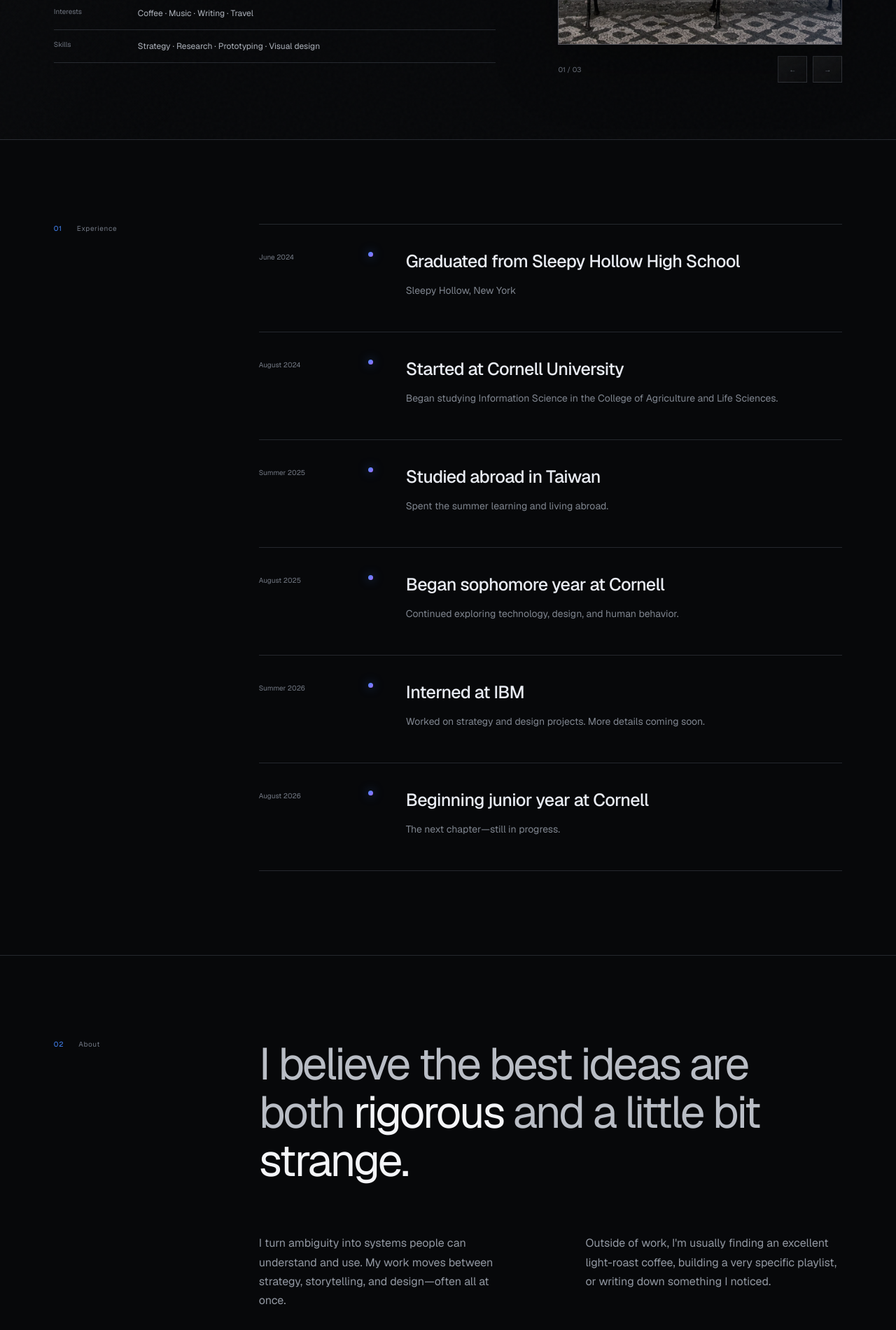
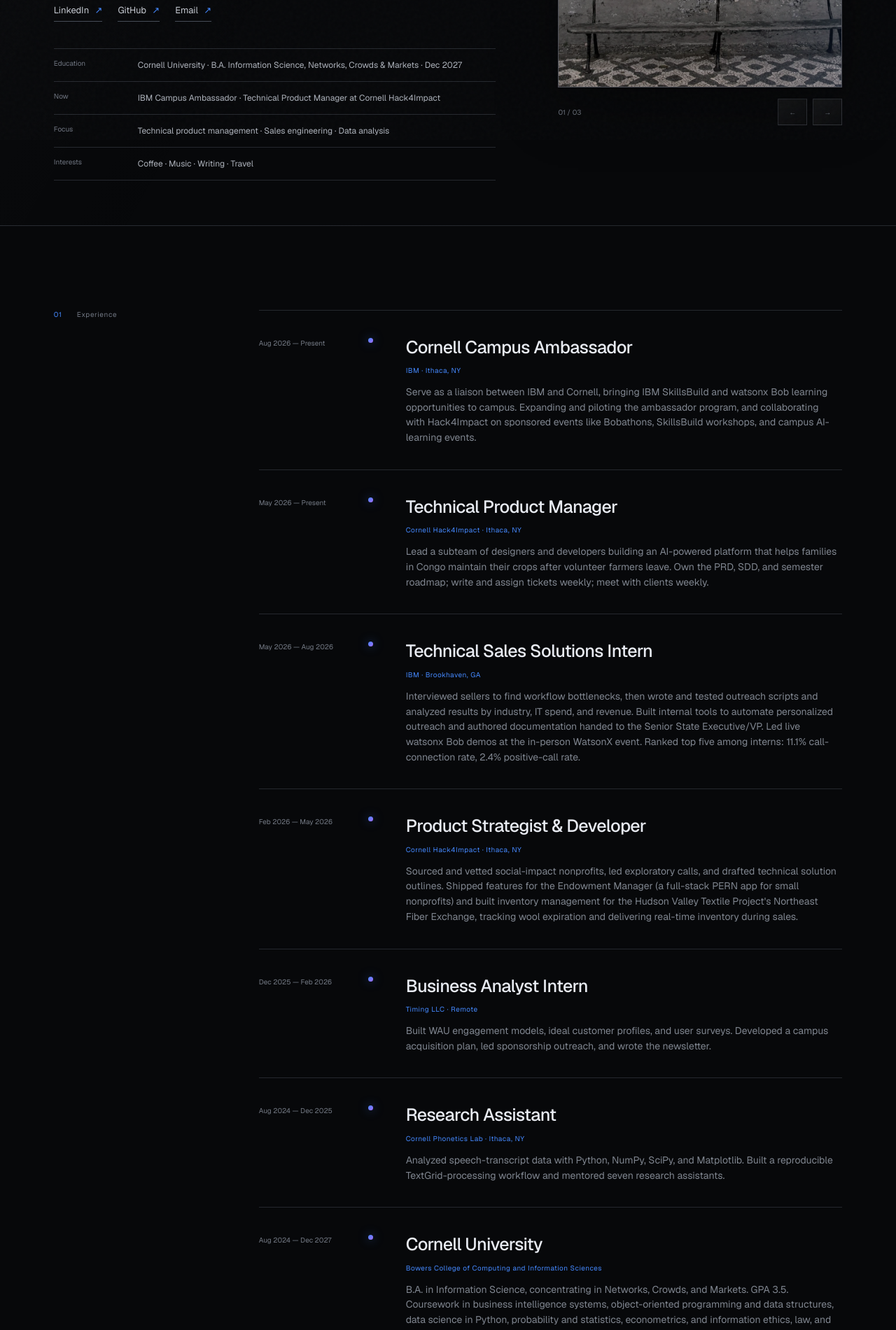
Before and after one commit to nysdey/personal-website, a Next.js app: page / in a window 1280 px wide. Shown: the part 600-2501 px from the top of the page at 70% size. Built offline with nearby package versions, Linux system fonts and the light colour scheme.

Commit message:
added resume content

```diff
--- a/app/globals.css
+++ b/app/globals.css
@@ -63,7 +63,7 @@ h1 > span { font-family: inherit; font-weight: inherit; color: var(--violet); ba
 .carousel-controls button { width: 42px; height: 38px; border: 1px solid var(--line); background: linear-gradient(145deg,rgba(255,255,255,.07),rgba(255,255,255,.015)); cursor: pointer; transition: border-color .2s, color .2s; }
 .carousel-controls button:hover { border-color: #727986; color: #fff; }
 
-.profile-section, .dispatches, .experience-section { display: grid; grid-template-columns: 26% 1fr; padding: 120px 6vw; border-bottom: 1px solid var(--line); }
+.profile-section, .dispatches, .experience-section, .toolkit-section, .leadership-section { display: grid; grid-template-columns: 26% 1fr; padding: 120px 6vw; border-bottom: 1px solid var(--line); }
 .section-label { font: 10px var(--font-geist-sans); letter-spacing: .07em; color: #737985; }
 .section-label span { color: var(--blue); margin-right: 18px; }
 .profile-copy { max-width: 960px; }
@@ -75,7 +75,8 @@ h1 > span { font-family: inherit; font-weight: inherit; color: var(--violet); ba
 .timeline-item::before { content: ""; position: absolute; left: 156px; top: 39px; width: 7px; height: 7px; border-radius: 50%; background: linear-gradient(135deg,var(--blue),var(--violet)); box-shadow: 0 0 14px rgba(69,137,255,.5); }
 .timeline-item:hover { padding-left: 12px; background: linear-gradient(90deg,rgba(69,137,255,.055),transparent 65%); }
 .timeline-item time { color: #747a85; font: 10px var(--font-geist-sans); padding-top: 6px; }
-.timeline-item h2 { margin: 0 0 12px; font-size: 25px; font-weight: 500; letter-spacing: -.025em; }
+.timeline-item h2 { margin: 0 0 8px; font-size: 25px; font-weight: 500; letter-spacing: -.025em; }
+.timeline-item small { display: block; margin-bottom: 14px; color: var(--blue); font: 10px var(--font-geist-sans); letter-spacing: .05em; }
 .timeline-item p { color: #7f858f; line-height: 1.55; margin: 0; max-width: 620px; font-size: 14px; }
 .text-link { border: 0; border-bottom: 1px solid #696f7a; background: transparent; margin-top: 40px; padding: 0 0 9px; cursor: pointer; }
 .text-link span { color: var(--blue); margin-left: 20px; }
@@ -86,6 +87,18 @@ h1 > span { font-family: inherit; font-weight: inherit; color: var(--violet); ba
 .signal-card > span { font: 10px var(--font-geist-sans); color: #515761; }
 .signal-card small { display: block; margin-top: 75px; color: #6f7580; letter-spacing: .06em; font: 9px var(--font-geist-sans); }
 .signal-card p { font-size: 20px; letter-spacing: -.025em; max-width: 240px; }
+.toolkit-grid { margin: 0; border-top: 1px solid var(--line); max-width: 960px; }
+.toolkit-grid div { display: grid; grid-template-columns: 200px 1fr; gap: 30px; padding: 22px 0; border-bottom: 1px solid var(--line); transition: padding-left .25s, background .25s; }
+.toolkit-grid div:hover { padding-left: 12px; background: linear-gradient(90deg,rgba(69,137,255,.055),transparent 65%); }
+.toolkit-grid dt { color: #737985; font: 10px var(--font-geist-sans); letter-spacing: .06em; padding-top: 4px; }
+.toolkit-grid dd { margin: 0; color: #b0b5be; font-size: 15px; line-height: 1.6; }
+.leadership-list { border-top: 1px solid var(--line); }
+.leadership-list article { display: grid; grid-template-columns: 260px 1fr 150px; gap: 40px; padding: 30px 0; border-bottom: 1px solid var(--line); align-items: start; transition: padding-left .25s, background .25s; }
+.leadership-list article:hover { padding-left: 12px; background: linear-gradient(90deg,rgba(165,110,255,.055),transparent 65%); }
+.leadership-list h2 { margin: 0 0 8px; font-size: 19px; font-weight: 500; letter-spacing: -.02em; }
+.leadership-list small { color: var(--blue); font: 10px var(--font-geist-sans); letter-spacing: .05em; }
+.leadership-list p { margin: 0; color: #7f858f; font-size: 14px; line-height: 1.6; }
+.leadership-list time { color: #6b7079; font: 10px var(--font-geist-sans); justify-self: end; padding-top: 3px; }
 
 .collection-hero { min-height: 580px; padding: 100px 6vw 70px; position: relative; display: grid; grid-template-columns: 16% 1fr 30%; align-items: end; border-bottom: 1px solid var(--line); overflow: hidden; }
 .collection-hero h1 { font-size: clamp(58px,8vw,122px); line-height: .9; }
@@ -104,7 +117,13 @@ h1 > span { font-family: inherit; font-weight: inherit; color: var(--violet); ba
 .project-info small { font: 9px var(--font-geist-sans); color: var(--blue); letter-spacing: .07em; }
 .project-info h2 { font-size: 42px; letter-spacing: -.045em; margin: 22px 0; }
 .project-info p { color: #8f959f; line-height: 1.65; max-width: 420px; }
-.project-info button, .writing-list article button { width: 48px; height: 48px; border: 1px solid var(--line); background: none; position: absolute; right: 0; bottom: 70px; font-size: 20px; }
+.project-tags { display: flex; flex-wrap: wrap; gap: 8px; list-style: none; margin: 26px 0 0; padding: 0; }
+.project-tags li { padding: 7px 12px; border: 1px solid var(--line); color: #9aa0aa; font: 10px var(--font-geist-sans); letter-spacing: .05em; }
+.project-links { display: flex; flex-wrap: wrap; gap: 22px; margin-top: 30px; }
+.project-links a { color: #c7cbd3; text-decoration: none; font-size: 13px; padding-bottom: 5px; border-bottom: 1px solid #454b56; transition: color .2s, border-color .2s; }
+.project-links a:hover { color: #fff; border-color: var(--blue); }
+.project-links a span { color: var(--blue); margin-left: 5px; }
+.writing-list article button { width: 48px; height: 48px; border: 1px solid var(--line); background: none; font-size: 20px; }
 
 .coffee-list { padding: 70px 6vw 130px; }
 .list-head, .coffee-list article { display: grid; grid-template-columns: 12% 24% 30% 1fr; align-items: center; }
@@ -134,7 +153,6 @@ h1 > span { font-family: inherit; font-weight: inherit; color: var(--violet); ba
 .writing-list time, .writing-list > article > span { font: 9px var(--font-geist-sans); color: #686e78; }
 .writing-list h2 { font-size: 27px; margin: 0; letter-spacing: -.035em; }
 .writing-list p { color: #858b95; line-height: 1.5; }
-.writing-list article button { position: static; }
 .newsletter { margin-top: 100px; padding: 70px; border: 1px solid var(--line); background: radial-gradient(circle at 80%,rgba(100,87,154,.22),transparent 30%),linear-gradient(120deg,#14171d,#090a0c); }
 .newsletter > span { font: 9px var(--font-geist-sans); letter-spacing: .08em; color: var(--blue); }
 .newsletter h2 { font-size: 48px; letter-spacing: -.05em; margin: 20px 0 10px; }
@@ -158,7 +176,9 @@ footer a span { color: var(--blue); margin-left: 10px; }
   .menu-button span { width: 20px; height: 1px; background: #bbb; }
   .hero { min-height: auto; padding: 90px 6vw; grid-template-columns: 1fr 40%; }
   .hero h1 { font-size: clamp(58px,12vw,100px); margin-top: 25px; }
-  .profile-section, .dispatches, .experience-section { grid-template-columns: 1fr; gap: 55px; padding: 85px 6vw; }
+  .profile-section, .dispatches, .experience-section, .toolkit-section, .leadership-section { grid-template-columns: 1fr; gap: 55px; padding: 85px 6vw; }
+  .leadership-list article { grid-template-columns: 240px 1fr; gap: 30px; }
+  .leadership-list time { grid-column: 2; justify-self: start; padding-top: 0; }
   .collection-hero { grid-template-columns: 12% 1fr; min-height: 500px; }
   .collection-hero > p { grid-column: 2; margin-top: 35px; }
   .project-card { grid-template-columns: 1fr; }
@@ -179,6 +199,9 @@ footer a span { color: var(--blue); margin-left: 10px; }
   .timeline-item { grid-template-columns: 1fr; gap: 14px; padding: 28px 0; }
   .timeline-item::before { display: none; }
   .profile-columns, .signal-grid { grid-template-columns: 1fr; }
+  .toolkit-grid div { grid-template-columns: 1fr; gap: 10px; padding: 20px 0; }
+  .leadership-list article { grid-template-columns: 1fr; gap: 12px; padding: 26px 0; }
+  .leadership-list time { grid-column: 1; }
   .signal-card { min-height: 190px; border-right: 0; border-bottom: 1px solid var(--line); }
   .signal-card small { margin-top: 45px; }
   .collection-hero { padding-top: 70px; min-height: 520px; grid-template-columns: 1fr; align-content: end; }
@@ -188,7 +211,7 @@ footer a span { color: var(--blue); margin-left: 10px; }
   .project-card { min-height: auto; }
   .project-visual { min-height: 300px; }
   .project-sphere { width: 155px; height: 155px; }
-  .project-info { padding: 50px 0 80px; }
+  .project-info { padding: 50px 0 60px; }
   .project-info h2 { font-size: 34px; }
   .coffee-list { padding: 40px 6vw 80px; }
   .list-head { display: none; }
--- a/app/page.tsx
+++ b/app/page.tsx
@@ -8,9 +8,9 @@ type Tab = (typeof tabs)[number];
 const tabMeta: Record<Exclude<Tab, "About Me">, { index: string; eyebrow: string; title: string; intro: string }> = {
   Projects: {
     index: "02",
-    eyebrow: "Selected work · 2024—2026",
-    title: "Systems, stories,\nand useful things.",
-    intro: "A selection of product strategy, visual systems, and experiments built to make complicated ideas feel inevitable.",
+    eyebrow: "Selected work · 2025—2026",
+    title: "Systems, tools,\nand useful things.",
+    intro: "Products and analyses built to take something tedious or messy and make the next decision obvious.",
   },
   "Coffee Reviews": {
     index: "03",
@@ -33,9 +33,107 @@ const tabMeta: Record<Exclude<Tab, "About Me">, { index: string; eyebrow: string
 };
 
 const projectCards = [
-  ["01", "The Game of the Deal", "Interactive strategy", "A behavioral learning experience that turns enterprise sales strategy into a competitive, memorable game."],
-  ["02", "Signal / Noise", "Research system", "A modular insight engine that helps teams find the story hiding inside messy qualitative research."],
-  ["03", "Future of Work", "Editorial experience", "A narrative system for making emerging technology feel tangible, human, and actionable."],
+  {
+    number: "01",
+    title: "BobBee",
+    type: "Automated intelligent sales outreach · July 2026",
+    copy: "Streamlines signal sources and uses watsonx.ai to build a prioritized outreach schedule with AI-generated emails based on real-time signals and seller preferences. It learns from seller feedback and refreshes strategy ad hoc to stay current.",
+    tags: ["watsonx.ai", "Next.js", "TypeScript"],
+    links: [
+      { label: "GitHub", href: "https://github.com/nysdey/ibm-watsonx-challenge" },
+      { label: "Demo", href: "https://www.youtube.com/watch?v=FgoginwGPZo" },
+    ],
+  },
+  {
+    number: "02",
+    title: "IBM Hive",
+    type: "Seller organization & relationship manager · July 2026",
+    copy: "A seller-enablement platform that acts as a source of truth for organizational mapping, team pairings, territory coverage, and pipeline—so reps stop guessing who owns what.",
+    tags: ["React", "Express", "PostgreSQL"],
+    links: [{ label: "GitHub", href: "https://github.com/nysdey/ibm-hive" }],
+  },
+  {
+    number: "03",
+    title: "County-Level Health & Community Factors",
+    type: "Data analysis · Fall 2025",
+    copy: "Modeled relationships between environmental, socioeconomic, and behavioral factors and mental and physical health outcomes across U.S. counties, identifying environmental accessibility as a potential policy lever.",
+    tags: ["Python", "Pandas", "Statsmodels"],
+    links: [{ label: "GitHub", href: "https://github.com/yanwe1/county_health_factors" }],
+  },
+];
+
+const timeline = [
+  {
+    date: "Aug 2026 — Present",
+    title: "Cornell Campus Ambassador",
+    org: "IBM · Ithaca, NY",
+    copy: "Serve as a liaison between IBM and Cornell, bringing IBM SkillsBuild and watsonx Bob learning opportunities to campus. Expanding and piloting the ambassador program, and collaborating with Hack4Impact on sponsored events like Bobathons, SkillsBuild workshops, and campus AI-learning events.",
+  },
+  {
+    date: "May 2026 — Present",
+    title: "Technical Product Manager",
+    org: "Cornell Hack4Impact · Ithaca, NY",
+    copy: "Lead a subteam of designers and developers building an AI-powered platform that helps families in Congo maintain their crops after volunteer farmers leave. Own the PRD, SDD, and semester roadmap; write and assign tickets weekly; meet with clients weekly.",
+  },
+  {
+    date: "May 2026 — Aug 2026",
+    title: "Technical Sales Solutions Intern",
+    org: "IBM · Brookhaven, GA",
+    copy: "Interviewed sellers to find workflow bottlenecks, then wrote and tested outreach scripts and analyzed results by industry, IT spend, and revenue. Built internal tools to automate personalized outreach and authored documentation handed to the Senior State Executive/VP. Led live watsonx Bob demos at the in-person WatsonX event. Ranked top five among interns: 11.1% call-connection rate, 2.4% positive-call rate.",
+  },
+  {
+    date: "Feb 2026 — May 2026",
+    title: "Product Strategist & Developer",
+    org: "Cornell Hack4Impact · Ithaca, NY",
+    copy: "Sourced and vetted social-impact nonprofits, led exploratory calls, and drafted technical solution outlines. Shipped features for the Endowment Manager (a full-stack PERN app for small nonprofits) and built inventory management for the Hudson Valley Textile Project's Northeast Fiber Exchange, tracking wool expiration and delivering real-time inventory during sales.",
+  },
+  {
+    date: "Dec 2025 — Feb 2026",
+    title: "Business Analyst Intern",
+    org: "Timing LLC · Remote",
+    copy: "Built WAU engagement models, ideal customer profiles, and user surveys. Developed a campus acquisition plan, led sponsorship outreach, and wrote the newsletter.",
+  },
+  {
+    date: "Aug 2024 — Dec 2025",
+    title: "Research Assistant",
+    org: "Cornell Phonetics Lab · Ithaca, NY",
+    copy: "Analyzed speech-transcript data with Python, NumPy, SciPy, and Matplotlib. Built a reproducible TextGrid-processing workflow and mentored seven research assistants.",
+  },
+  {
+    date: "Aug 2024 — Dec 2027",
+    title: "Cornell University",
+    org: "Bowers College of Computing and Information Sciences",
+    copy: "B.A. in Information Science, concentrating in Networks, Crowds, and Markets. GPA 3.5. Coursework in business intelligence systems, object-oriented programming and data structures, data science in Python, probability and statistics, econometrics, and information ethics, law, and policy.",
+  },
+];
+
+const skillGroups = [
+  ["Programming & web", "Python · Java · JavaScript · TypeScript · R · SQL"],
+  ["Frameworks", "React · Next.js · Express · Flask · HTML/CSS"],
+  ["Data & analysis", "Pandas · NumPy · SciPy · Scikit-learn · Statsmodels · Matplotlib · Plotly"],
+  ["Tools & platforms", "PostgreSQL · Firebase · Git · Figma · watsonx · Salesforce · Salesloft"],
+  ["Product", "PRDs & SDDs · Roadmapping · Agile sprints · Client discovery · User research"],
+];
+
+const leadership = [
+  {
+    role: "Analyst, Emerging Leaders Program",
+    org: "Cornell Society of Women in Business",
+    date: "Feb 2025 — May 2025",
+    copy: "Specialized in impact investing and ESG, evaluating how sustainability drives investment decisions. Delivered a capstone on Patagonia's investing practices.",
+  },
+  {
+    role: "Volunteer Instructor",
+    org: "Girls Who Code · Advanced Coding",
+    date: "Feb 2025 — May 2025",
+    copy: "Taught middle and high school students HTML, CSS, and game development in weekly 1.5-hour classes.",
+  },
+  {
+    role: "Founder & Event Organizer",
+    org: "Competitive Tetris Tournaments",
+    date: "Sep 2020 — Mar 2024",
+    copy: "Ran online tournaments for a community of 7,000+ members and 600+ Twitch followers, raising $2,600 for a children's hospital through Extra Life.",
+  },
 ];
 
 const coffees = [
@@ -117,8 +215,8 @@ export default function Home() {
 
       <footer>
         <span>© 2026 Sydney Chin</span>
-        <span className="footer-center">New York · 40.7128° N</span>
-        <a href="mailto:hello@sydneychin.com">Let&apos;s talk <Arrow /></a>
+        <span className="footer-center">Ithaca, NY · 42.4440° N</span>
+        <a href="mailto:scc273@cornell.edu">Let&apos;s talk <Arrow /></a>
       </footer>
     </main>
   );
@@ -139,20 +237,32 @@ function About({ onNavigate }: { onNavigate: (tab: Tab) => void }) {
         <div className="hero-intro">
           <div className="hero-kicker">About me · Based in Ithaca and New York</div>
           <h1>Hi, my name<br />is <span>Sydney.</span></h1>
-          <p>I&apos;m a junior at Cornell studying Information Science.</p>
+          <p>
+            I&apos;m a junior at Cornell studying Information Science, concentrating in Networks,
+            Crowds, and Markets. I sit between product, sales, and data—most recently building
+            outreach automation at IBM and leading a Hack4Impact team building software for nonprofits.
+          </p>
           <div className="social-links" aria-label="Social links">
-            <a href="https://www.linkedin.com" target="_blank" rel="noreferrer">LinkedIn <Arrow /></a>
-            <a href="https://www.instagram.com" target="_blank" rel="noreferrer">Instagram <Arrow /></a>
-            <a href="mailto:hello@sydneychin.com">Email <Arrow /></a>
+            <a href="https://www.linkedin.com/in/sydney-chin/" target="_blank" rel="noreferrer">LinkedIn <Arrow /></a>
+            <a href="https://github.com/nysdey" target="_blank" rel="noreferrer">GitHub <Arrow /></a>
+            <a href="mailto:scc273@cornell.edu">Email <Arrow /></a>
           </div>
           <dl className="quick-facts">
             <div>
+              <dt>Education</dt>
+              <dd>Cornell University · B.A. Information Science, Networks, Crowds &amp; Markets · Dec 2027</dd>
+            </div>
+            <div>
+              <dt>Now</dt>
+              <dd>IBM Campus Ambassador · Technical Product Manager at Cornell Hack4Impact</dd>
+            </div>
+            <div>
+              <dt>Focus</dt>
+              <dd>Technical product management · Sales engineering · Data analysis</dd>
+            </div>
+            <div>
               <dt>Interests</dt>
               <dd>Coffee · Music · Writing · Travel</dd>
-            </div>
-            <div>
-              <dt>Skills</dt>
-              <dd>Strategy · Research · Prototyping · Visual design</dd>
             </div>
           </dl>
         </div>
@@ -181,19 +291,13 @@ function About({ onNavigate }: { onNavigate: (tab: Tab) => void }) {
       <section className="experience-section">
         <div className="section-label"><span>01</span> Experience</div>
         <div className="timeline">
-          {[
-            ["June 2024", "Graduated from Sleepy Hollow High School", "Sleepy Hollow, New York"],
-            ["August 2024", "Started at Cornell University", "Began studying Information Science in the College of Agriculture and Life Sciences."],
-            ["Summer 2025", "Studied abroad in Taiwan", "Spent the summer learning and living abroad."],
-            ["August 2025", "Began sophomore year at Cornell", "Continued exploring technology, design, and human behavior."],
-            ["Summer 2026", "Interned at IBM", "Worked on strategy and design projects. More details coming soon."],
-            ["August 2026", "Beginning junior year at Cornell", "The next chapter—still in progress."],
-          ].map(([date, title, description]) => (
-            <article className="timeline-item" key={date}>
-              <time>{date}</time>
+          {timeline.map((item) => (
+            <article className="timeline-item" key={item.date + item.title}>
+              <time>{item.date}</time>
               <div>
-                <h2>{title}</h2>
-                <p>{description}</p>
+                <h2>{item.title}</h2>
+                <small>{item.org}</small>
+                <p>{item.copy}</p>
               </div>
             </article>
           ))}
@@ -203,20 +307,48 @@ function About({ onNavigate }: { onNavigate: (tab: Tab) => void }) {
       <section className="profile-section">
         <div className="section-label"><span>02</span> About</div>
         <div className="profile-copy">
-          <p className="lead">I believe the best ideas are both <span>rigorous</span> and a little bit <span>strange.</span></p>
+          <p className="lead">I like the problems where <span>the messy part</span> is figuring out what to build <span>at all.</span></p>
           <div className="profile-columns">
-            <p>I turn ambiguity into systems people can understand and use. My work moves between strategy, storytelling, and design—often all at once.</p>
-            <p>Outside of work, I&apos;m usually finding an excellent light-roast coffee, building a very specific playlist, or writing down something I noticed.</p>
+            <p>My work keeps landing in the same place: a team knows something is slow, expensive, or confusing, but nobody has written down what &quot;fixed&quot; looks like. I interview the people doing the work, turn it into a spec, and then build enough of it to prove the idea holds.</p>
+            <p>That&apos;s been sales workflows at IBM, crop-management software for families in Congo, inventory for a textile nonprofit, and county-level health data. Outside of it, I&apos;m usually finding an excellent light-roast coffee, building a very specific playlist, or writing down something I noticed.</p>
           </div>
           <button className="text-link" onClick={() => onNavigate("Projects")}>Explore selected work <Arrow /></button>
         </div>
       </section>
 
+      <section className="toolkit-section">
+        <div className="section-label"><span>03</span> Toolkit</div>
+        <dl className="toolkit-grid">
+          {skillGroups.map(([label, value]) => (
+            <div key={label}>
+              <dt>{label}</dt>
+              <dd>{value}</dd>
+            </div>
+          ))}
+        </dl>
+      </section>
+
+      <section className="leadership-section">
+        <div className="section-label"><span>04</span> Leadership</div>
+        <div className="leadership-list">
+          {leadership.map((item) => (
+            <article key={item.role + item.org}>
+              <div>
+                <h2>{item.role}</h2>
+                <small>{item.org}</small>
+              </div>
+              <p>{item.copy}</p>
+              <time>{item.date}</time>
+            </article>
+          ))}
+        </div>
+      </section>
+
       <section className="dispatches">
-        <div className="section-label"><span>03</span> Current signals</div>
+        <div className="section-label"><span>05</span> Current signals</div>
         <div className="signal-grid">
           {[
-            ["Thinking about", "How play changes the way adults learn."],
+            ["Building", "An AI crop-management platform with Hack4Impact."],
             ["Listening to", "Eusexua · Fka twigs"],
             ["Drinking", "A washed Ethiopian from Hamasho."],
           ].map(([label, value], index) => (
@@ -254,10 +386,24 @@ function Collection({ tab }: { tab: Exclude<Tab, "About Me"> }) {
 
 function Projects() {
   return <section className="project-list">
-    {projectCards.map(([number, title, type, copy]) => (
-      <article className="project-card" key={title}>
-        <div className="project-visual"><span>{number}</span><div className="project-sphere" /></div>
-        <div className="project-info"><small>{type}</small><h2>{title}</h2><p>{copy}</p><button aria-label={`Open ${title}`}><Arrow /></button></div>
+    {projectCards.map((project) => (
+      <article className="project-card" key={project.title}>
+        <div className="project-visual"><span>{project.number}</span><div className="project-sphere" /></div>
+        <div className="project-info">
+          <small>{project.type}</small>
+          <h2>{project.title}</h2>
+          <p>{project.copy}</p>
+          <ul className="project-tags">
+            {project.tags.map((tag) => <li key={tag}>{tag}</li>)}
+          </ul>
+          <div className="project-links">
+            {project.links.map((link) => (
+              <a key={link.label} href={link.href} target="_blank" rel="noreferrer">
+                {link.label} <Arrow />
+              </a>
+            ))}
+          </div>
+        </div>
       </article>
     ))}
   </section>;
```
Also changed, not shown: app/layout.tsx (+6 -4 lines), 2 other files (tests, documents, lock files or other folders).
